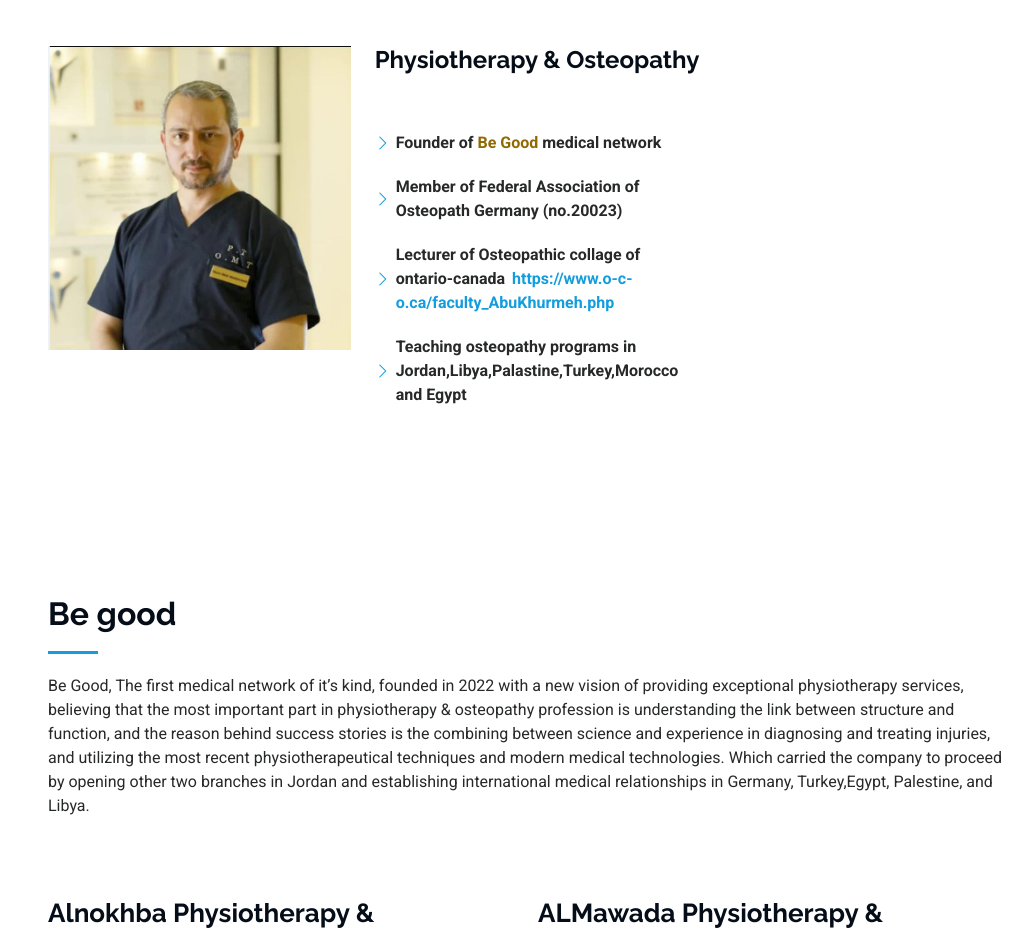
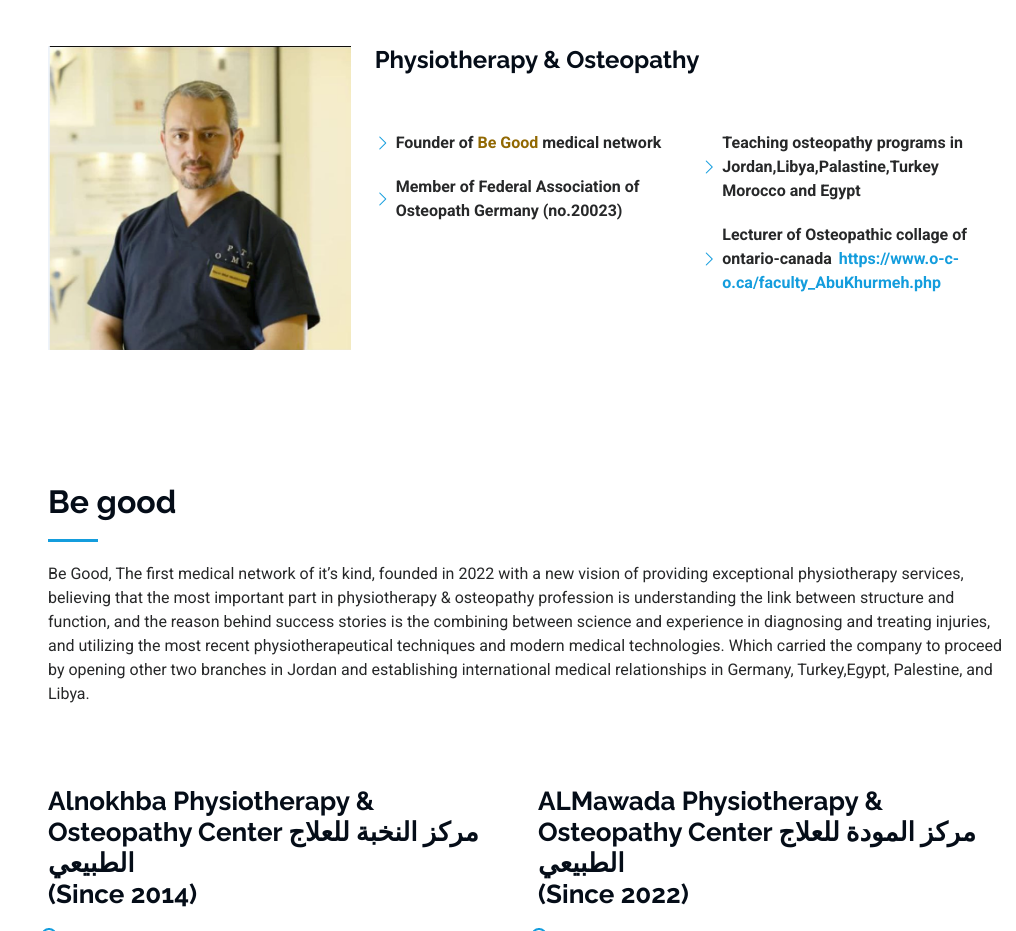
Before and after one commit to osama124A/portfolio1, a plain HTML site: page index.html in a window 1280 px wide. Shown: the part 1120-2051 px from the top of the page, without its empty margins (264-1280 px from the left). Drawn offline with Linux system fonts and the light colour scheme.

Commit message:
first commit

```diff
--- a/index.html
+++ b/index.html
@@ -112,18 +112,17 @@
               <div class="col-lg-6">
                 <ul>
                   <li><i class="bi bi-chevron-right"></i> <strong>Founder of <span id="no-2">Be Good</span> medical network</strong></li>
+                  <li><i class="bi bi-chevron-right"></i> <strong>Member of Federal Association of Osteopath Germany (no.20023)</strong></li>
 
-                  <li><i class="bi bi-chevron-right"></i> <strong>Member of Federal Association of Osteopath Germany (no.20023)</strong></li>
-                  <li><i class="bi bi-chevron-right"></i><strong> Lecturer of Osteopathic collage of ontario-canada<a href="https://www.o-c-o.ca/faculty_AbuKhurmeh.php" id="a">https://www.o-c-o.ca/faculty_AbuKhurmeh.php</a></strong></li>
-                  <li><i class="bi bi-chevron-right"></i> <strong>Teaching osteopathy programs in Jordan,Libya,Palastine,Turkey,Morocco and Egypt</strong></li>
+
 
                   </ul>
               </div>
               <div class="col-lg-6">
                 <ul>
-
-
-
+                  <li><i class="bi bi-chevron-right"></i> <strong>Teaching osteopathy programs in Jordan,Libya,Palastine,Turkey<br>Morocco and Egypt</strong></li>
+                  <li><i class="bi bi-chevron-right"></i><strong> Lecturer of Osteopathic collage of ontario-canada<a href="https://www.o-c-o.ca/faculty_AbuKhurmeh.php" id="a">https://www.o-c-o.ca/faculty_AbuKhurmeh.php</a></strong></li>
+                </ul>
               </div>
             </div>
             <p class="py-3">
```
